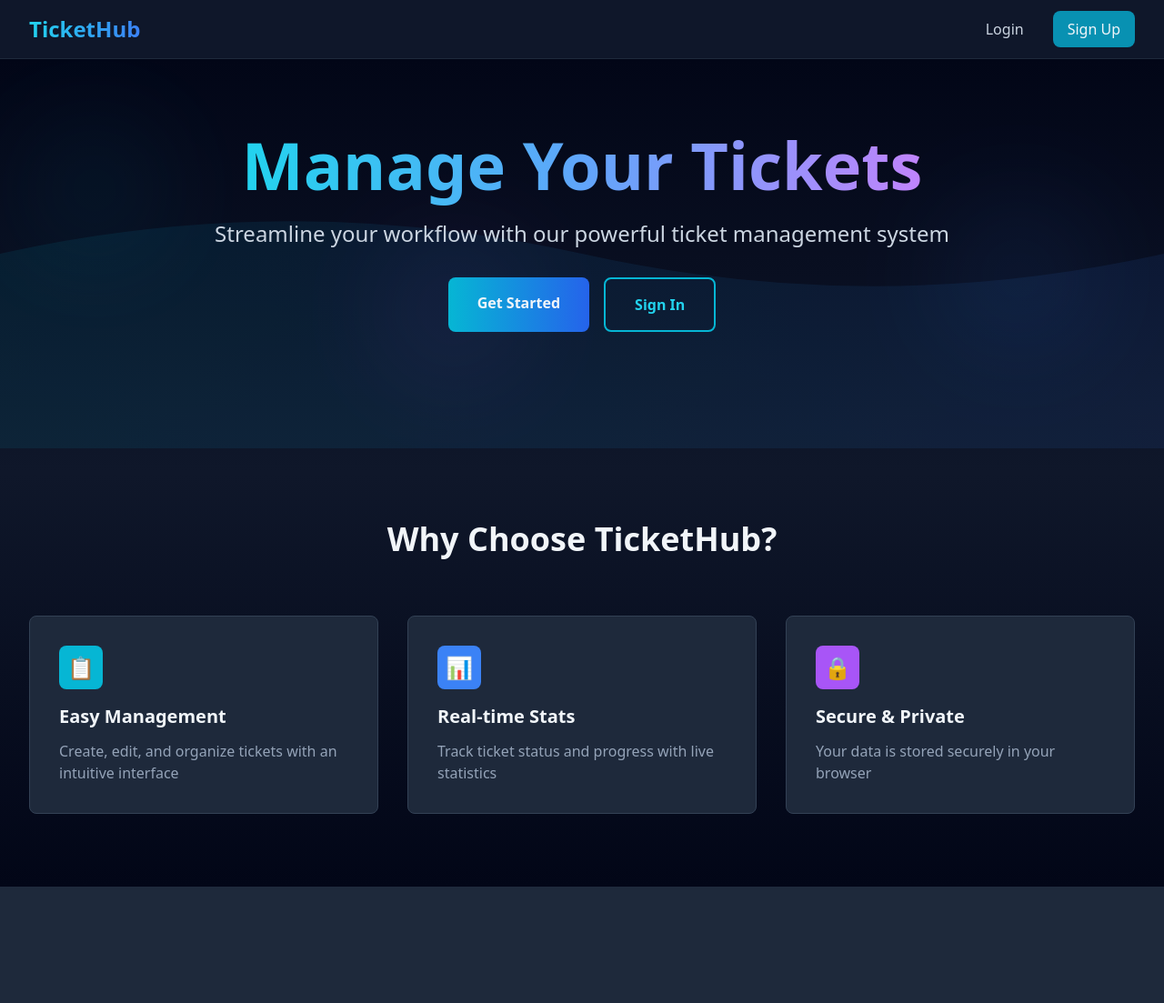
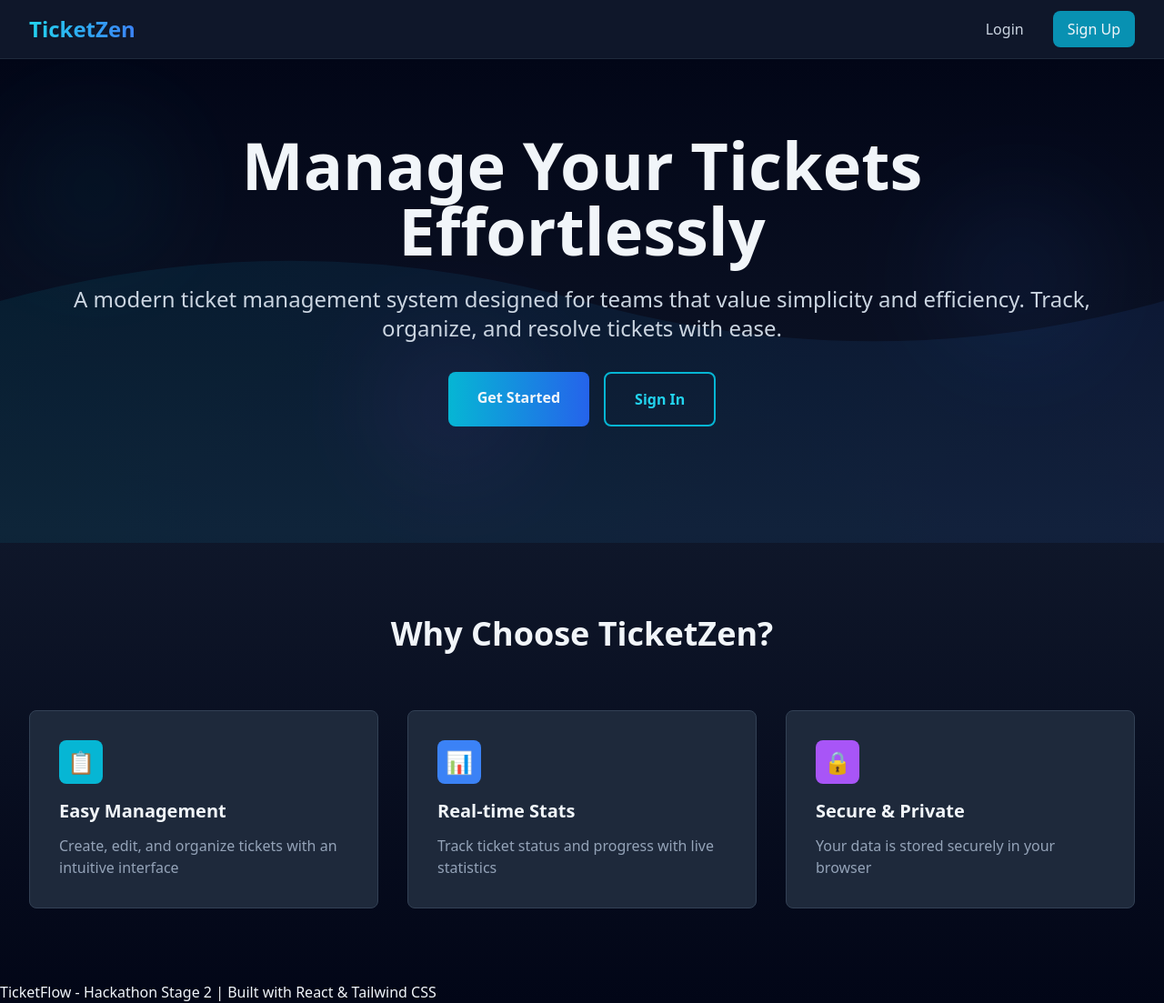
Before and after one commit to Muashef/HNG13-Twig, a PHP site: page / in a window 1280 px wide. Shown: the whole page at 91% size. Before the commit the page ends 975 px from the top, so only its background shows below. Run offline with PHP 8.4, Linux system fonts and the light colour scheme; some libraries are stand-ins or nearby versions.

Commit message:
adjusted layout

```diff
--- a/templates/base.html.twig
+++ b/templates/base.html.twig
@@ -34,7 +34,7 @@
         <div class="max-w-7xl mx-auto px-4 sm:px-6 lg:px-8">
             <div class="flex justify-between items-center h-16">
                 <a href="/twig/public/" class="text-2xl font-bold bg-gradient-to-r from-cyan-400 to-blue-500 bg-clip-text text-transparent">
-                    TicketHub
+                    TicketZen
                 </a>
                 <div class="flex gap-4">
                     {% if page == 'dashboard' %}
--- a/templates/landing.html.twig
+++ b/templates/landing.html.twig
@@ -24,13 +24,16 @@
         <div class="absolute bottom-20 left-1/3 w-36 h-36 bg-purple-500 rounded-full opacity-10 blur-3xl"></div>
 
         <div class="relative max-w-7xl mx-auto px-4 sm:px-6 lg:px-8 text-center">
-            <h1 class="text-5xl md:text-7xl font-bold mb-6 fade-in-up">
-                <span class="bg-gradient-to-r from-cyan-400 via-blue-400 to-purple-400 bg-clip-text text-transparent">
-                    Manage Your Tickets
-                </span>
-            </h1>
+            <h1 class="text-5xl md:text-7xl font-bold mb-6 leading-tight">
+            Manage Your Tickets
+            <br />
+            <span class="">
+              Effortlessly
+            </span>
+          </h1>
             <p class="text-xl md:text-2xl text-slate-300 mb-8 fade-in-up" style="animation-delay: 0.1s">
-                Streamline your workflow with our powerful ticket management system
+                A modern ticket management system designed for teams that value simplicity and efficiency. Track, organize,
+            and resolve tickets with ease.
             </p>
             <div class="flex flex-col sm:flex-row gap-4 justify-center fade-in-up" style="animation-delay: 0.2s">
                 <a href="/twig/public/signup" class="px-8 py-4 bg-gradient-to-r from-cyan-500 to-blue-600 hover:from-cyan-600 hover:to-blue-700 rounded-lg font-semibold transition transform hover:scale-105">
@@ -45,7 +48,7 @@
 
     <!-- Features Section -->
     <section class="max-w-7xl mx-auto px-4 sm:px-6 lg:px-8 py-20">
-        <h2 class="text-4xl font-bold text-center mb-16">Why Choose TicketHub?</h2>
+        <h2 class="text-4xl font-bold text-center mb-16">Why Choose TicketZen?</h2>
         <div class="grid md:grid-cols-3 gap-8">
             <div class="bg-slate-800 p-8 rounded-lg border border-slate-700 hover:border-cyan-500 transition">
                 <div class="w-12 h-12 bg-cyan-500 rounded-lg mb-4 flex items-center justify-center">
@@ -70,5 +73,9 @@
             </div>
         </div>
     </section>
+
+    <footer className="border-t border-slate-700 py-8 px-6 text-center text-slate-400">
+        <p>TicketFlow - Hackathon Stage 2 | Built with React & Tailwind CSS</p>
+      </footer>
 </main>
 {% endblock %}
```
